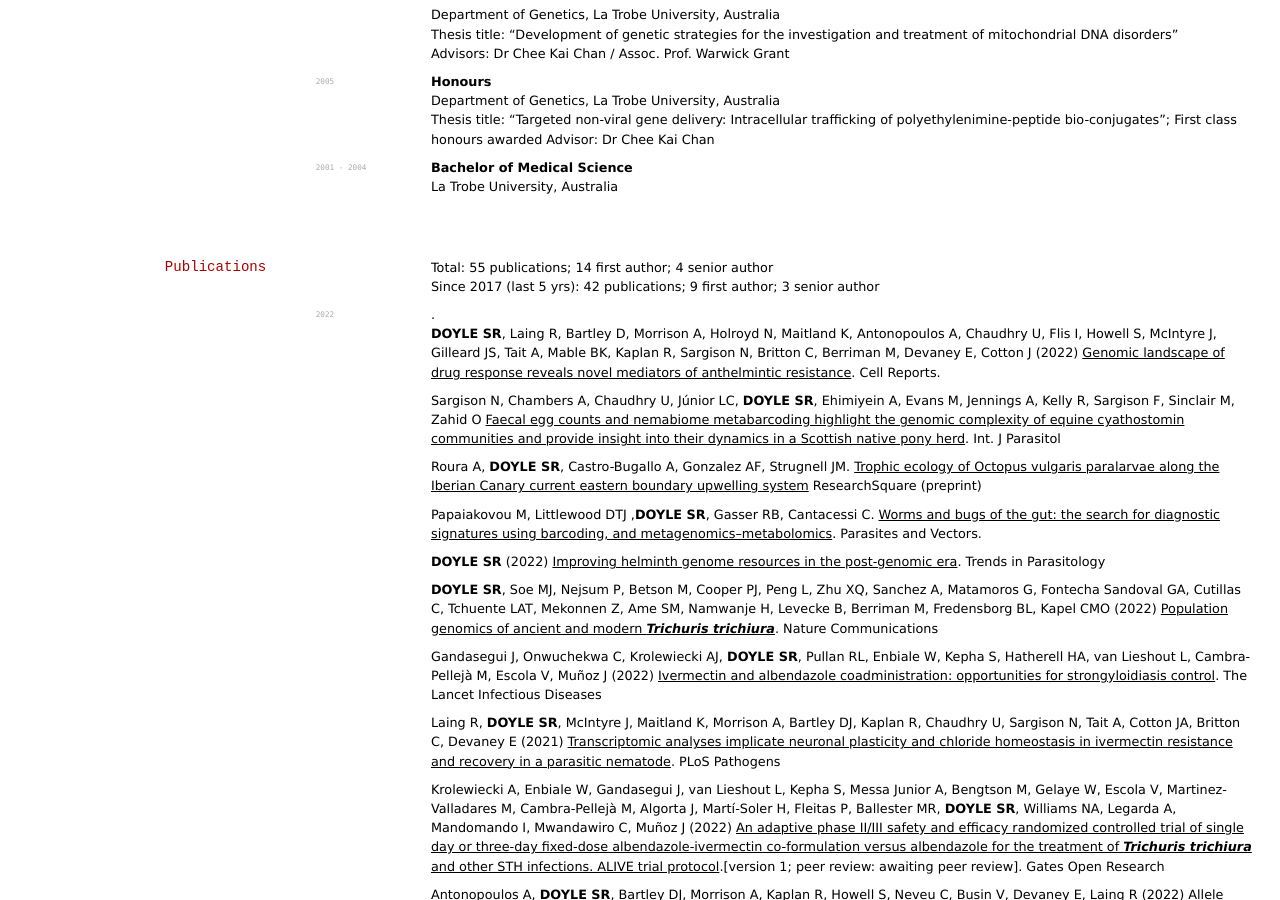
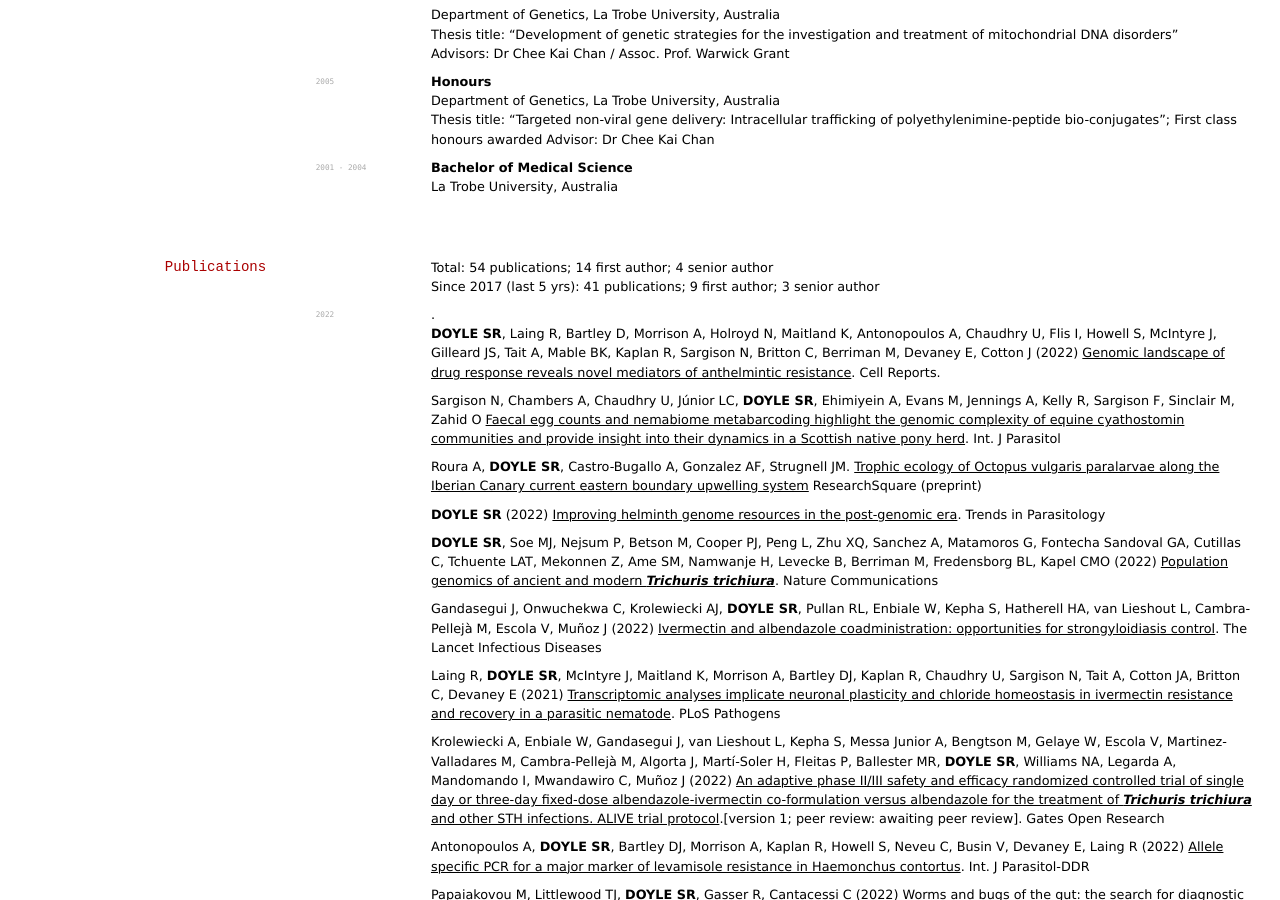
Before and after one commit to elipapa/markdown-cv, a Jekyll site: the page built from index.md, in a window 1280 px wide and 900 px high, scrolled down 513 px. Built offline with Jekyll 4.4.1, drawn with Linux system fonts in a browser that asks for light colours.

Commit message:
update papers

```diff
--- a/index.md
+++ b/index.md
@@ -59,8 +59,8 @@ La Trobe University, Australia
 
 
 ## Publications
-Total: 55 publications; 14 first author; 4 senior author
-Since 2017 (last 5 yrs): 42 publications; 9 first author; 3 senior author
+Total: 54 publications; 14 first author; 4 senior author
+Since 2017 (last 5 yrs): 41 publications; 9 first author; 3 senior author
 
 `2022`.
 **DOYLE SR**, Laing R, Bartley D, Morrison A, Holroyd N, Maitland K, Antonopoulos A, Chaudhry U, Flis I, Howell S, McIntyre J, Gilleard JS, Tait A, Mable BK, Kaplan R, Sargison N, Britton C, Berriman M, Devaney E, Cotton J (2022) [Genomic landscape of drug response reveals novel mediators of anthelmintic resistance]([https://www.biorxiv.org/content/10.1101/2021.11.12.465712v2](https://doi.org/10.1016/j.celrep.2022.111522)). Cell Reports.
@@ -68,8 +68,6 @@ Since 2017 (last 5 yrs): 42 publications; 9 first author; 3 senior author
 Sargison N, Chambers A, Chaudhry U, Júnior LC, **DOYLE SR**, Ehimiyein A, Evans M, Jennings A, Kelly R, Sargison F, Sinclair M, Zahid O [Faecal egg counts and nemabiome metabarcoding highlight the genomic complexity of equine cyathostomin communities and provide insight into their dynamics in a Scottish native pony herd](https://doi.org/10.1016/j.ijpara.2022.08.002).  Int. J Parasitol
 
 Roura A, **DOYLE SR**, Castro-Bugallo A, Gonzalez AF, Strugnell JM. [Trophic ecology of Octopus vulgaris paralarvae along the Iberian Canary current eastern boundary upwelling system](https://doi.org/10.21203/rs.3.rs-2187875/v1) ResearchSquare (preprint)
-
-Papaiakovou M, Littlewood DTJ ,**DOYLE SR**, Gasser RB, Cantacessi C. [Worms and bugs of the gut: the search for diagnostic signatures using barcoding, and metagenomics–metabolomics](https://doi.org/10.1186/s13071-022-05225-7). Parasites and Vectors.
 
 **DOYLE SR** (2022) [Improving helminth genome resources in the post-genomic era](https://doi.org/10.1016/j.pt.2022.06.002). Trends in Parasitology
 
```
